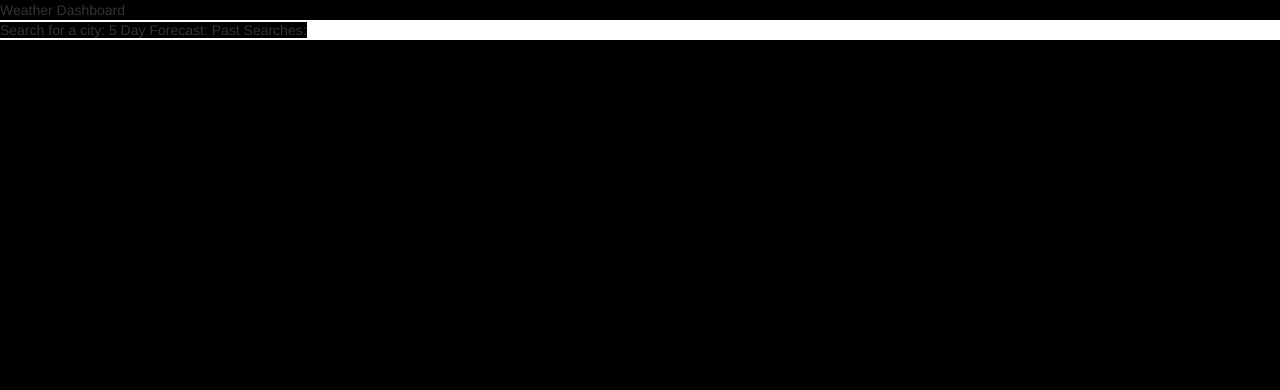
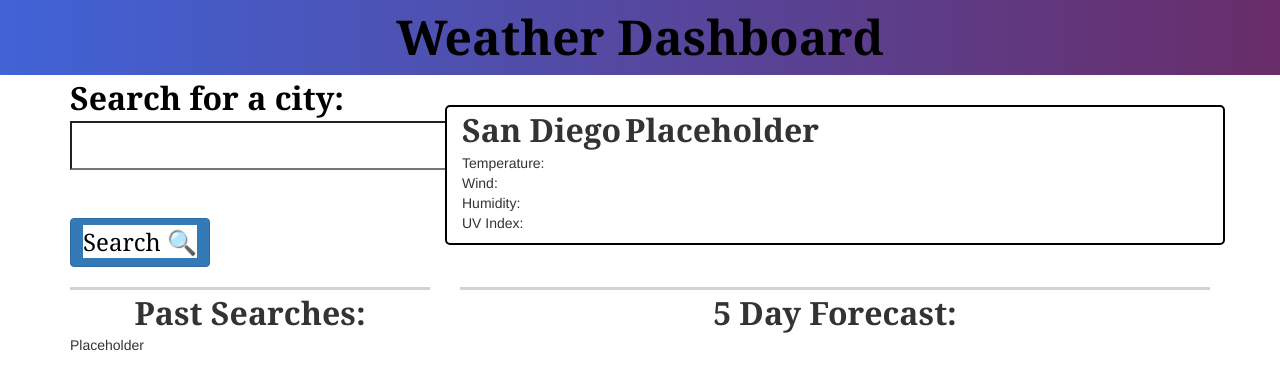
Before and after one commit to dcast0607/Personal-Weather-App, a plain HTML site: page index.html in a window 1280 px wide. Drawn offline with nearby package versions, Linux system fonts and the light colour scheme.

Commit message:
pushing changes to index.html file and css

```diff
--- a/Assets/css/styles.css
+++ b/Assets/css/styles.css
@@ -1,5 +1,120 @@
 * {
-    background-color: black;
+    background-color: white;
     padding: 0px;
     margin: 0px;
 }
+
+body {
+    background-color: white;
+}
+
+/*
+Header styling attributes
+*/
+.mainHeaderContainer {
+    background-image: linear-gradient(to right, rgb(64, 99, 214), rgb(105, 45, 105));
+    display: flex;
+    align-items: center;
+    justify-content: center;
+    width: 100vw;
+    height: 75px;
+}
+
+.titleHeader {
+    display: flex;
+    align-items: center;
+    justify-content: center;
+    text-align: center;
+    font-size: 48px;
+    color: black;
+    font-family: Cambria, Cochin, Georgia, Times, 'Times New Roman', serif;
+    font-weight: bold;
+    background-image: linear-gradient(to right, rgb(64, 99, 214), rgb(105, 45, 105));
+    width: 100%;
+    height: 75px;
+}
+
+/*
+Search container styling attributes
+*/
+.searchTextContainer {
+    font-size: 32px;
+    color: black;
+    font-family: Cambria, Cochin, Georgia, Times, 'Times New Roman', serif;
+    font-weight: bold;
+}
+
+.searchText {
+    font-size: 32px;
+    color: black;
+    font-family: Cambria, Cochin, Georgia, Times, 'Times New Roman', serif;
+    font-weight: bold;
+}
+
+
+.searchButtonIcon {
+    width: 100px;
+    height: 45px;
+    font-size: 24px;
+    color: black;
+
+}
+
+/*
+Day Weather Forecast Container
+*/
+
+.weatherDetailsContainer {
+    border-color: black;
+    border-style: solid;
+    border-radius: 5px;
+    border-width: 2px;
+    position: relative;
+    top: 30px;
+}
+
+.weatherForecastTitle {
+    font-size: 32px;
+    text-align: Left;
+    font-family: Cambria, Cochin, Georgia, Times, 'Times New Roman', serif;
+    font-weight: bold;
+
+}
+
+/*
+Past Searches Container
+*/
+
+.searchHistoryContainer {
+    border-top: solid;
+    border-color: lightgray;
+    margin-top: 20px;
+    display: flex;
+    align-items: center;
+    justify-content: center;
+}
+
+.pastSearchesTitle {
+    font-size: 32px;
+    font-family: Cambria, Cochin, Georgia, Times, 'Times New Roman', serif;
+    font-weight: bold;
+}
+
+/*
+Five Day Forecast Container
+*/
+
+.fiveDayForecastContainer {
+    display: flex;
+    align-items: center;
+    justify-content: center;
+    border-top: solid;
+    border-color: lightgray;
+    margin-top: 20px;
+}
+
+.fiveDayForecastDetails {
+    font-size: 32px;
+    font-family: Cambria, Cochin, Georgia, Times, 'Times New Roman', serif;
+    font-weight: bold;
+}
--- a/index.html
+++ b/index.html
@@ -1,38 +1,102 @@
 <!DOCTYPE html>
 <html lang="en">
   <head>
-    <meta charset="UTF-8">
-    <meta http-equiv="X-UA-Compatible" content="IE=edge">
-    <meta name="viewport" content="width=device-width, initial-scale=1.0">
+    <meta charset="UTF-8" />
+    <meta http-equiv="X-UA-Compatible" content="IE=edge" />
+    <meta name="viewport" content="width=device-width, initial-scale=1.0" />
     <title>Daniel's Personal Weather App</title>
-    <link rel="stylesheet" href="./Assets/css/reset.css">
-    <link rel="stylesheet" href="./Assets/css/styles.css">
+    <link rel="stylesheet" href="./Assets/css/reset.css" />
+    <link rel="stylesheet" href="./Assets/css/styles.css" />
     <!-- Latest compiled and minified CSS -->
-    <link rel="stylesheet" href="https://cdn.jsdelivr.net/npm/bootstrap@3.3.7/dist/css/bootstrap.min.css"
-    integrity="sha384-BVYiiSIFeK1dGmJRAkycuHAHRg32OmUcww7on3RYdg4Va+PmSTsz/K68vbdEjh4u" crossorigin="anonymous">
+    <link
+      rel="stylesheet"
+      href="https://cdn.jsdelivr.net/npm/bootstrap@3.3.7/dist/css/bootstrap.min.css"
+      integrity="sha384-BVYiiSIFeK1dGmJRAkycuHAHRg32OmUcww7on3RYdg4Va+PmSTsz/K68vbdEjh4u"
+      crossorigin="anonymous"
+    />
   </head>
+
   <body>
+    <!--Homepage Header Container-->
+    <header>
       <container class="mainHeaderContainer">
-        <header>Weather Dashboard</header>
+        <span class="titleHeader">Weather Dashboard</span>
       </container>
-    <container class="searchContainer">
-        <span>
-            Search for a city:
-        </span>
+    </header>
+    <!--End of Homepage Container-->
+
+    <!--Homepage container that holds our search bar and forecast details-->
+    <div class="container">
+      <div class="row">
+        <div class="col-sm-4 ">
+          <container class="searchTextContainer">
+            <span class="searchText"> Search for a city: </span>
+            <div class="input-group">
+              <div class="form-outline">
+                <input type="search" id="form1" class="form-control-lg" />
+                <label class="form-label" for="form1"></label>
+              </div>
+              <button id="searchButton" type="button" class="btn btn-primary">
+                <i class="fas fa-search searchButtonIcon">Search &#128269;</i>
+              </button>
+            </div>
           </container>
-    <container class="weatherDetailsContainer">
+        </div>
+        <div class="col-sm-8 weatherDetailsContainer">
+          <container>
+            <span id="cityName" class="weatherForecastTitle">San Diego</span>
+            <span id="currentDay" class="weatherForecastTitle">Placeholder</span>
+            <container class="cityDetailsContainer">
+                <ul id="cityWeatherDetails">
+                    <li id="cityTemperatureData">
+                        Temperature:
+                    </li>
+                    <li id="cityWindData">
+                        Wind:
+                    </li>
+                    <li id="cityHumidityData">
+                        Humidity:
+                    </li>
+                    <li id="cityUVIndexData">
+                        UV Index:
+                    </li>
+                </ul>
+            </container>
+          </container>
+        </div>
+      </div>
+    </div>
+    <!--End of homepage container that will hold our search bar and
+    forecast details-->
 
+    <!--Container that will hold our search history-->
+
+    <!--End of container that will hold our search history-->
+    <div class="container">
+        <div class="row">
+            <div class="col-sm-4">
+                <container class="searchHistoryContainer">
+                <span class="pastSearchesTitle"> Past Searches: </span>
                 </container>
+                <container class="pastSearches">
+                    <ul id="pastSearches">
+                        <li id="pastSearchedCity">
+                            Placeholder
+                        </li>
+                    </ul>
+                </container>
+            </div>
+
+            <!--Container that will hold our five day forecast-->
+            <div class="col-sm-8">
                 <container class="fiveDayForecastContainer">
-        <span>
-            5 Day Forecast:
-        </span>
+                <span class="fiveDayForecastDetails"> 5 Day Forecast: </span>
                 </container>
-    <container class="searchHistoryContainer">
-        <span>
-            Past Searches:
-        </span>
-    </container>
+            </div>
+        </div>
+    </div>
+
+    <!--End of container that holds five day forecast-->
 
     <script src="./Assets/scripts/scripts.js"></script>
   </body>
```
Also changed, not shown: 1 other file. Lines whose indentation alone changed are shown as unchanged.
